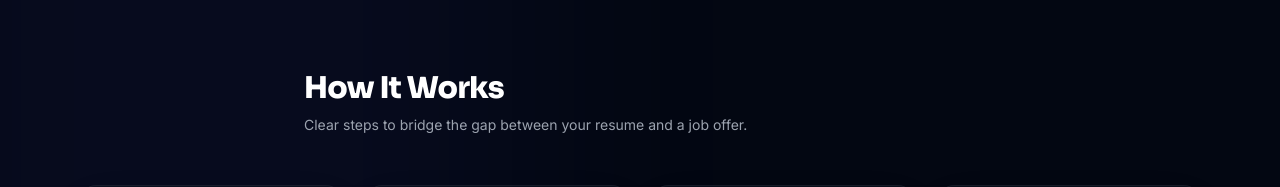
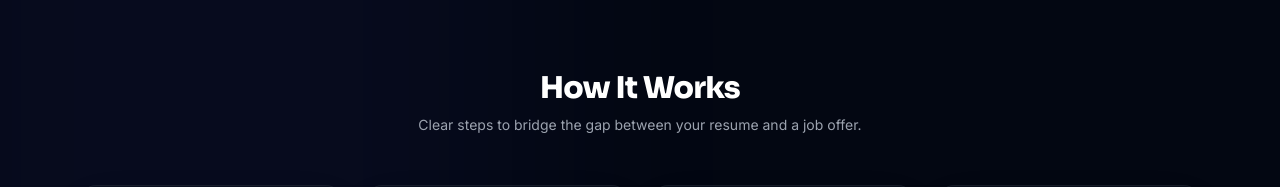
Before and after one commit to sylbornfurtado19/Skillo, a Next.js app: page / in a window 1280 px wide. Shown: the part 605-792 px from the top of the page. Built offline with nearby package versions, Linux system fonts and the light colour scheme; no server answers.

Commit message:
style: center-align section headers

```diff
--- a/src/components/ui/FeedbackHelpers.tsx
+++ b/src/components/ui/FeedbackHelpers.tsx
@@ -12,17 +12,18 @@ export interface SectionHeaderProps {
 
 export function SectionHeader({ title, description, badge = '', className = '' }: SectionHeaderProps) {
   return (
-    <div className={`space-y-2 text-center md:text-left ${className}`}>
+    <div className={`flex flex-col items-center text-center space-y-2 mx-auto ${className}`}>
       {badge && (
         <span className="inline-flex items-center gap-2 px-3 py-1 rounded-full border border-primary/20 bg-primary/5 text-xs text-primary font-medium tracking-wide uppercase">
           {badge}
         </span>
       )}
-      <h2 className="text-2xl sm:text-3xl font-heading font-extrabold text-white tracking-tight">{title}</h2>
-      {description && <p className="text-sm text-gray-400 max-w-2xl leading-relaxed">{description}</p>}
+      <h2 className="text-2xl sm:text-3xl font-heading font-extrabold text-white tracking-tight text-center">{title}</h2>
+      {description && <p className="text-sm text-gray-400 max-w-2xl leading-relaxed text-center">{description}</p>}
     </div>
   );
 }
+
 
 // Modal Component
 export interface ModalProps {
```
